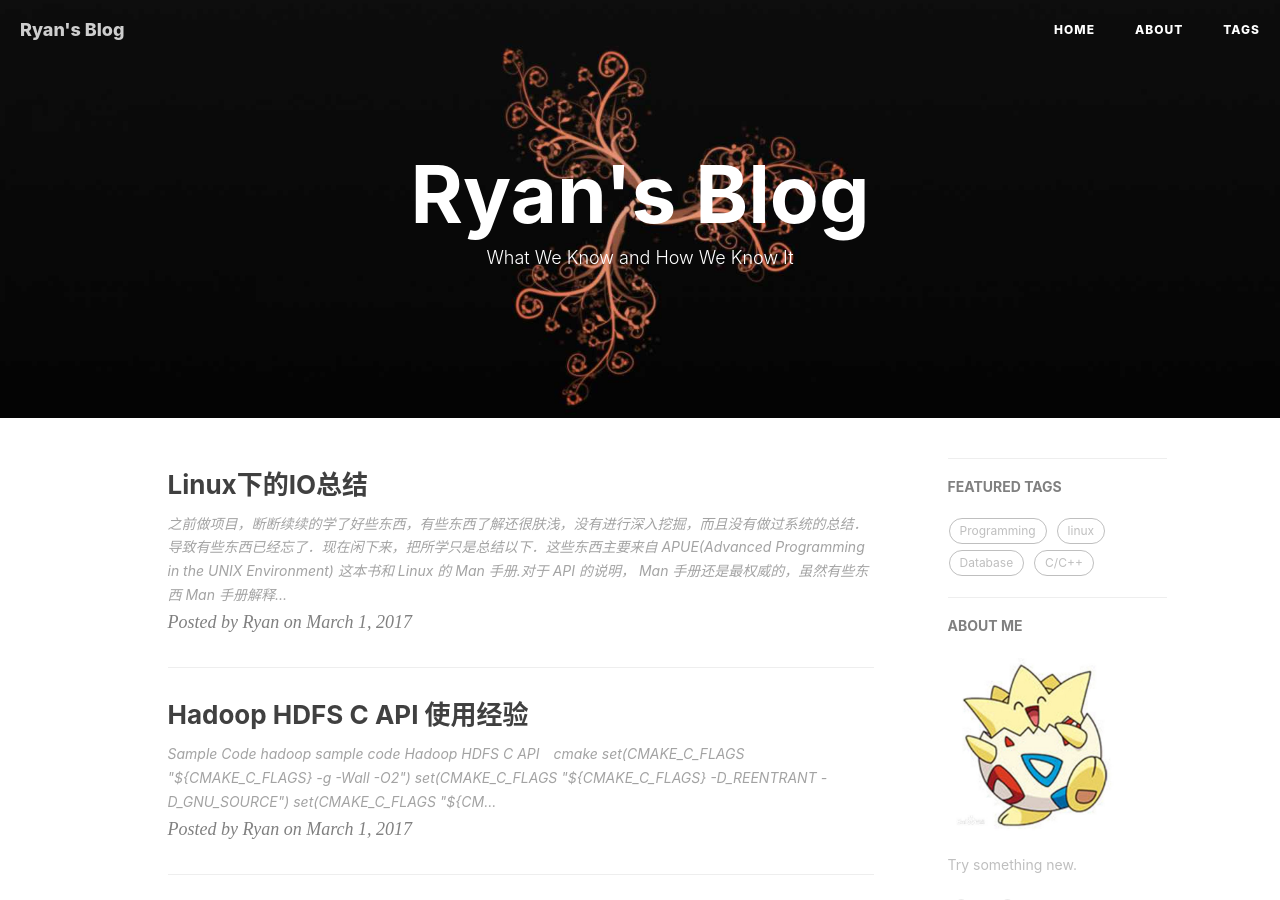
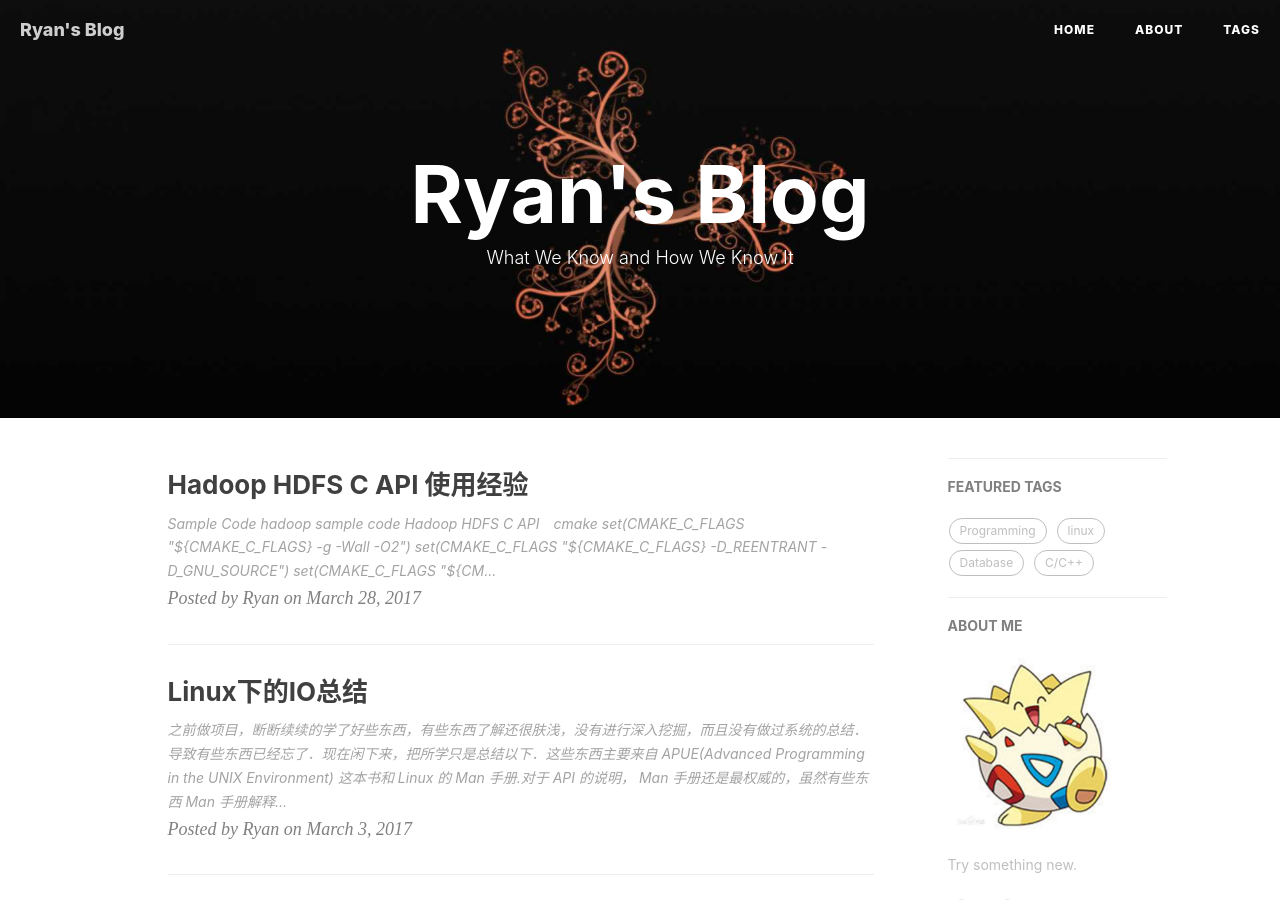
Before and after one commit to ryanorz/ryanorz.github.io, a Jekyll site: the page built from index.html, in a window 1280 px wide and 900 px high. Built offline with Jekyll 4.4.1, drawn with Linux system fonts in a browser that asks for light colours; nearby versions of some CDN libraries; the list of posts is cut into pages by our own code; comment, search, counter and statistics services are not loaded.

Commit message:
change note date

```diff
--- a/_posts/2017-3-28-hadoop_hdfs_c_api.md
+++ b/_posts/2017-3-28-hadoop_hdfs_c_api.md
@@ -1,7 +1,7 @@
 ---
 layout:     post
 title:      "Hadoop HDFS C API 使用经验"
-date:       2017-3-1
+date:       2017-3-28
 author:     "Ryan"
 header-img: "img/post-bg-2017.jpg"
 tags:
--- a/_posts/2017-3-3-APUE-IO.md
+++ b/_posts/2017-3-3-APUE-IO.md
@@ -1,7 +1,7 @@
 ---
 layout:     post
 title:      "Linux下的IO总结"
-date:       2017-3-1
+date:       2017-3-3
 author:     "Ryan"
 header-img: "img/post-bg-2017.jpg"
 tags:
```
